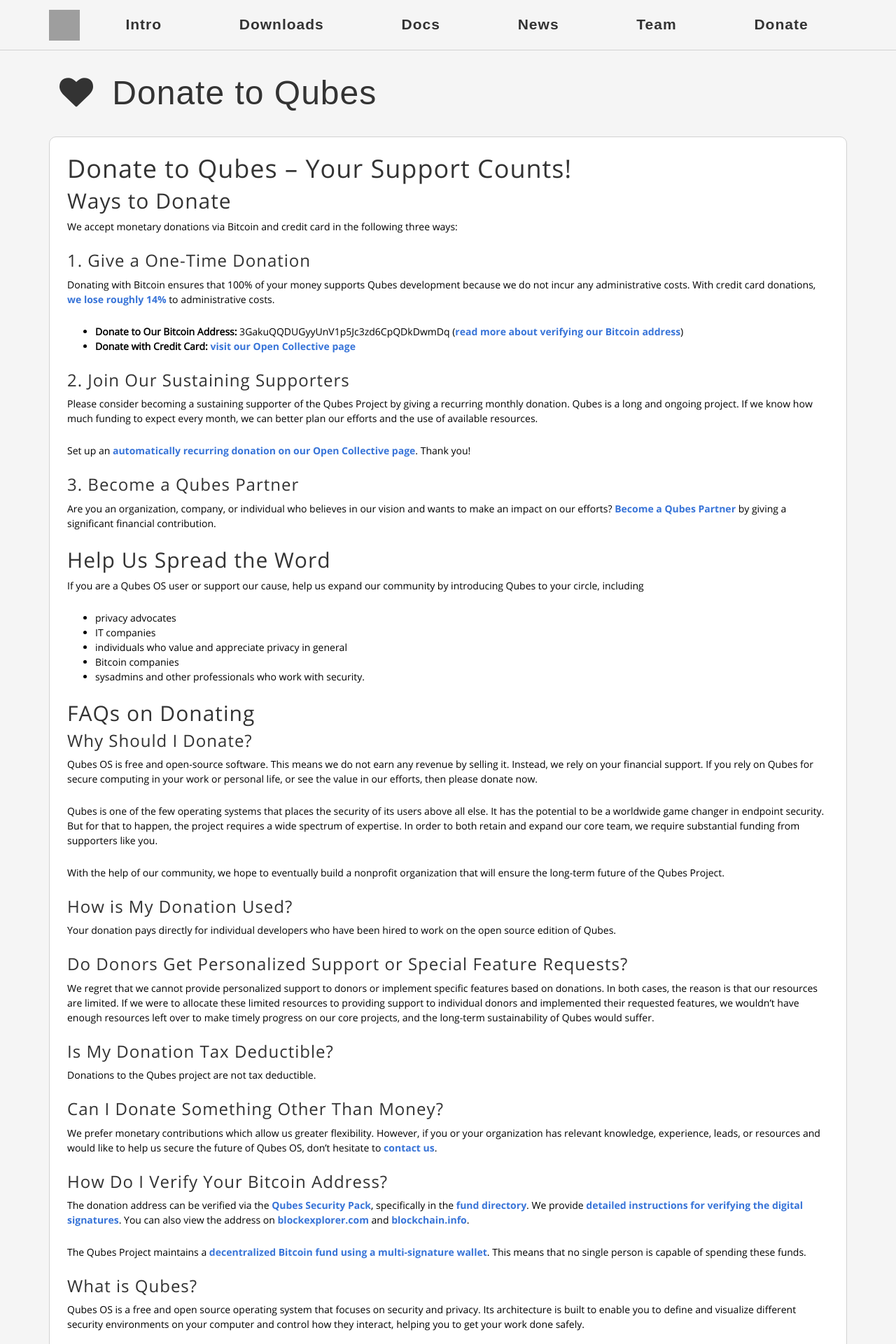
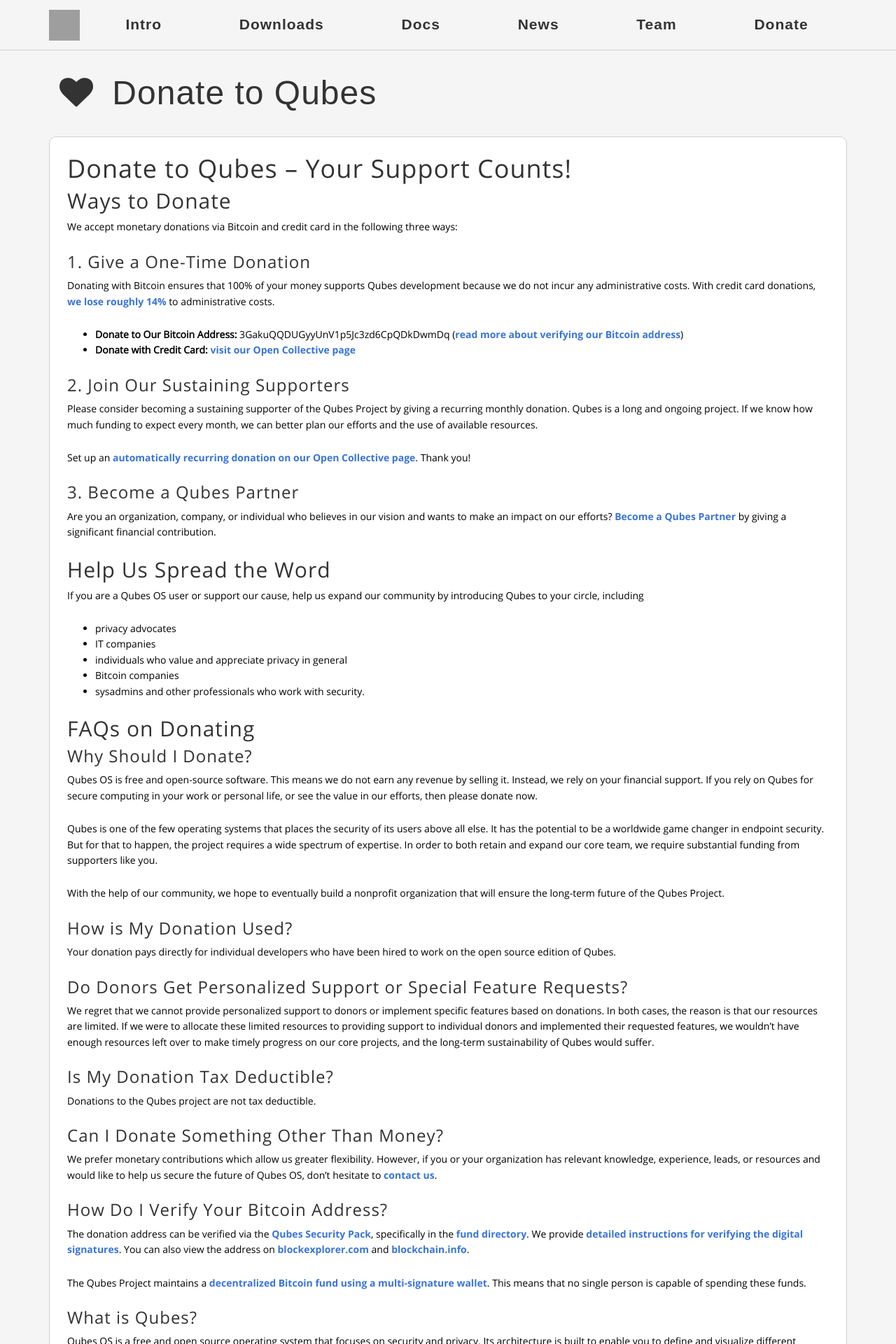
Before and after one commit to QubesOS/qubesos.github.io, a Jekyll site: the page built from pages/donate.md, in a window 1280 px wide. Shown: the top 1920 px of the page at 70% size. Built offline with Jekyll 4.4.1, drawn with Linux system fonts in a browser that asks for light colours; some web fonts are replaced; grey boxes are pictures that could not be loaded.

Commit message:
Increase base line height

```diff
--- a/css/main.scss
+++ b/css/main.scss
@@ -10,7 +10,7 @@ $base-font-family-bold: "Open Sans Bold", Arial, sans-serif;
 $base-font-family-bold-italic: "Open Sans Bold Italic", Arial, sans-serif;
 $base-font-size:   14px;
 $small-font-size:  $base-font-size * 0.85;
-$base-line-height: 1.5;
+$base-line-height: 1.6em;
 
 $ostrich: "Ostrich Medium", Arial, sans-serif;
 $ostrich-heavy: "Ostrich Heavy", Arial, sans-serif;
```
